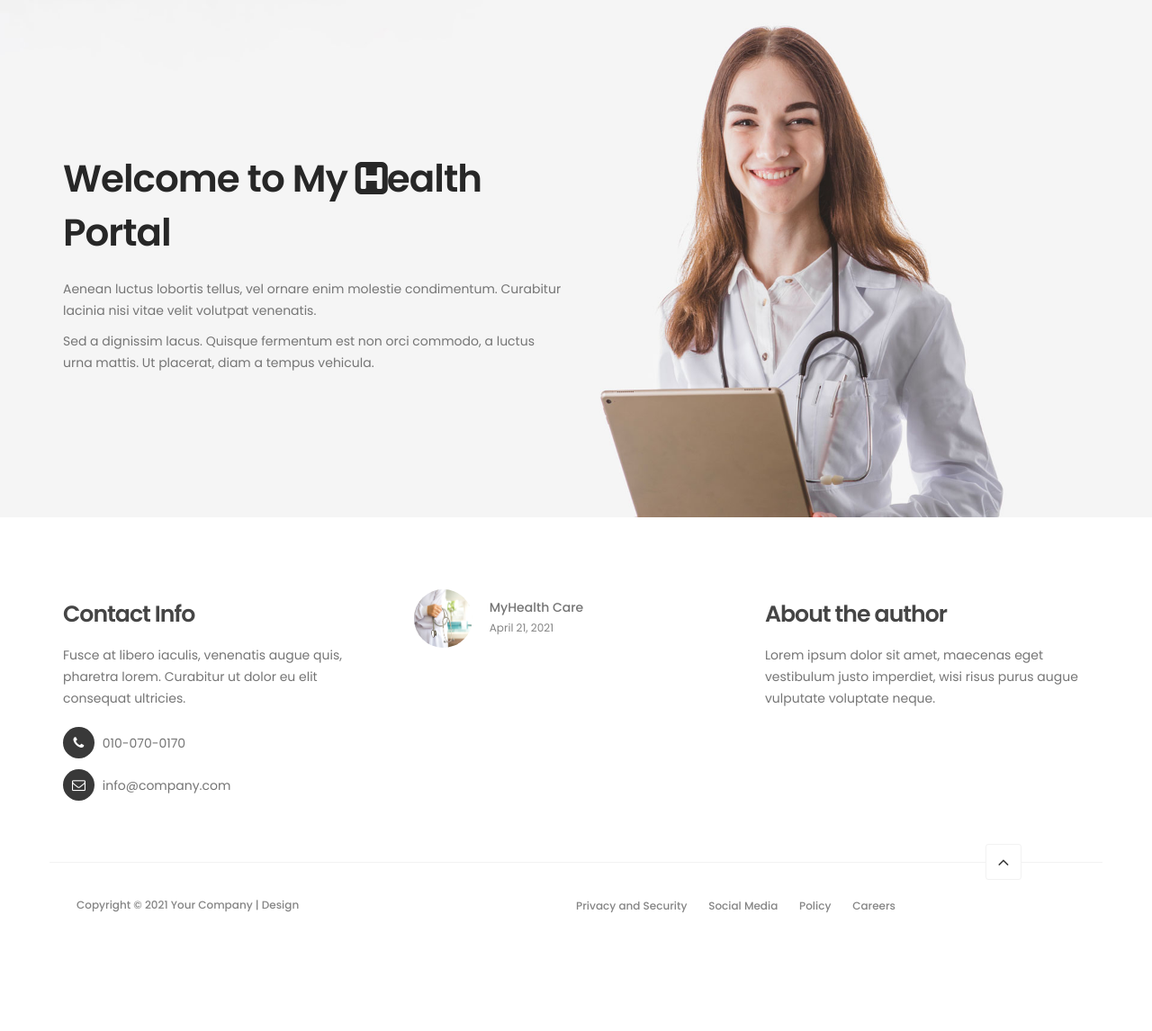
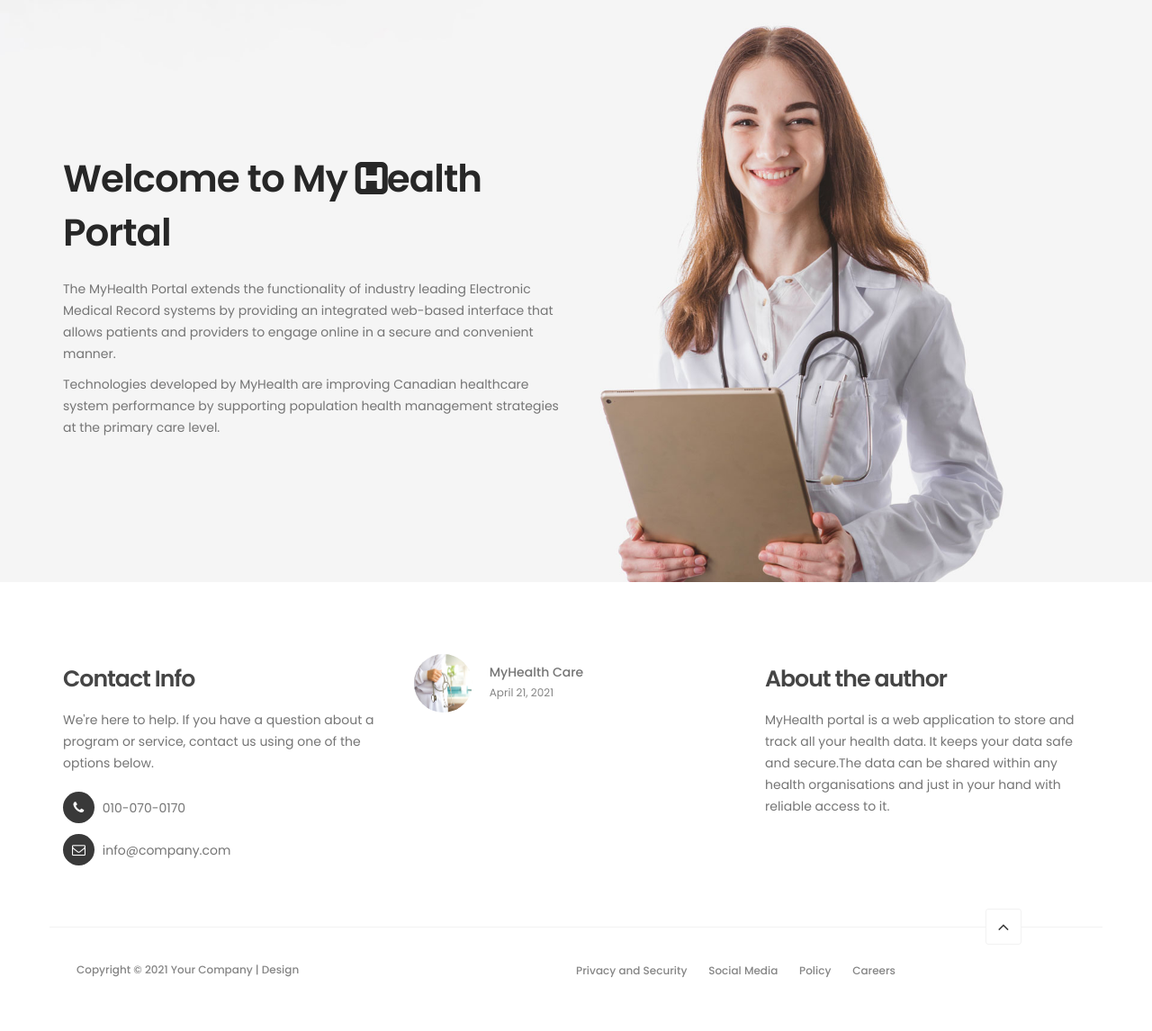
Before and after one commit to divyani11/MyHealth, a Django app: page / in a window 1280 px wide. Shown: the part 766-1912 px from the top of the page at 90% size. Before the commit the page ends 1781 px from the top, so only its background shows below. Run offline with Django 3.2, Linux system fonts and the light colour scheme; some libraries are stand-ins or nearby versions.

Commit message:
initial commit

```diff
--- a/HealthRecord/templates/Home.html
+++ b/HealthRecord/templates/Home.html
@@ -79,9 +79,9 @@
                <!-- MENU LINKS -->
                <div class="collapse navbar-collapse">
                     <ul class="nav navbar-nav navbar-right">
-                         <li><a href="#top" class="smoothScroll">Home</a></li>
+                         <li><a href="\" class="smoothScroll">Home</a></li>
                          <li><a href="#about" class="smoothScroll">About Us</a></li>
-                         <li><a href="#contact" class="smoothScroll">Contact</a></li>
+                         <li><a href="#" class="smoothScroll">Contact</a></li>
 
                     </ul>
                </div>
@@ -101,7 +101,7 @@
                                         <div class="col-md-offset-1 col-md-10">
                                              <h3>Let's make your life happier</h3>
                                              <h1>Healthy Living</h1>
-                                             <a href="#team" class="section-btn btn btn-default smoothScroll">Track your data</a>
+                                             <a href="login\" class="section-btn btn btn-default smoothScroll">Track your data</a>
                                         </div>
                                    </div>
                               </div>
@@ -133,8 +133,8 @@
                          <div class="about-info">
                               <h2 class="wow fadeInUp" data-wow-delay="0.6s">Welcome to My <i class="fa fa-h-square"></i>ealth Portal</h2>
                               <div class="wow fadeInUp" data-wow-delay="0.8s">
-                                   <p>Aenean luctus lobortis tellus, vel ornare enim molestie condimentum. Curabitur lacinia nisi vitae velit volutpat venenatis.</p>
-                                   <p>Sed a dignissim lacus. Quisque fermentum est non orci commodo, a luctus urna mattis. Ut placerat, diam a tempus vehicula.</p>
+                                   <p>The MyHealth Portal extends the functionality of industry leading Electronic Medical Record systems by providing an integrated web-based interface that allows patients and providers to engage online in a secure and convenient manner.</p>
+                                   <p>Technologies developed by MyHealth are improving Canadian healthcare system performance by supporting population health management strategies at the primary care level.</p>
                               </div>
 
                          </div>
@@ -157,7 +157,7 @@
                     <div class="col-md-4 col-sm-4">
                          <div class="footer-thumb">
                               <h4 class="wow fadeInUp" data-wow-delay="0.4s">Contact Info</h4>
-                              <p>Fusce at libero iaculis, venenatis augue quis, pharetra lorem. Curabitur ut dolor eu elit consequat ultricies.</p>
+                              <p>We're here to help. If you have a question about a program or service, contact us using one of the options below.</p>
 
                               <div class="contact-info">
                                    <p><i class="fa fa-phone"></i> 010-070-0170</p>
@@ -187,7 +187,8 @@
                          <div class="footer-thumb">
                               <div class="news-author">
                                    <h4>About the author</h4>
-                                   <p>Lorem ipsum dolor sit amet, maecenas eget vestibulum justo imperdiet, wisi risus purus augue vulputate voluptate neque.</p>
+                                   <p>
+                                        MyHealth portal is a web application to store and track all your health data. It keeps your data safe and secure.The data can be shared within any health organisations and just in your hand with reliable access to it.</p>
                               </div>
 
 
--- a/HealthRecord/templates/ThankYou_Registration.html
+++ b/HealthRecord/templates/ThankYou_Registration.html
@@ -141,7 +141,7 @@
                     <div class="col-md-4 col-sm-4">
                          <div class="footer-thumb">
                               <h4 class="wow fadeInUp" data-wow-delay="0.4s">Contact Info</h4>
-                              <p>Fusce at libero iaculis, venenatis augue quis, pharetra lorem. Curabitur ut dolor eu elit consequat ultricies.</p>
+                              <p>We're here to help. If you have a question about a program or service, contact us using one of the options below.</p>
 
                               <div class="contact-info">
                                    <p><i class="fa fa-phone"></i> 010-070-0170</p>
@@ -171,7 +171,8 @@
                          <div class="footer-thumb">
                               <div class="news-author">
                                    <h4>About the author</h4>
-                                   <p>Lorem ipsum dolor sit amet, maecenas eget vestibulum justo imperdiet, wisi risus purus augue vulputate voluptate neque.</p>
+                                   <p>
+                                        MyHealth portal is a web application to store and track all your health data. It keeps your data safe and secure.The data can be shared within any health organisations and just in your hand with reliable access to it.</p>
                               </div>
 
 
--- a/HealthRecord/views.py
+++ b/HealthRecord/views.py
@@ -4,7 +4,11 @@ from django.views import View
 from django.template.response import SimpleTemplateResponse
 from datetime import date, datetime
 from .models import UserDetails
+from django.contrib.auth.views  import LoginView
 from django.views.decorators.csrf import csrf_protect,csrf_exempt
+from django.views.generic.edit import FormView
+from django.views.generic.base import TemplateView
+from django.contrib.auth.forms import UserCreationForm, AuthenticationForm
 
 # Create your views here.
 
@@ -24,9 +28,7 @@ def get_current_time(request):
     response = SimpleTemplateResponse('current_time.html',context)
     return response
 
-def login(request):
-    response = SimpleTemplateResponse('Login.html')
-    return response
+
 
 
 def create_account(request):
@@ -56,3 +58,28 @@ def user_profile(request):
 class HealthHome(View):
     def homepage(self, request):
         return HttpResponse('HealthHomePage')
+
+class Login(LoginView):
+
+    template_name = 'Login.html'
+
+    def get_context_data(self, **kwargs):
+        context = super().get_context_data(**kwargs)
+        return context
+
+class SignUpView(FormView):
+    template_name = 'CreateAccount.html'
+    form_class = UserCreationForm
+
+    def get_context_data(self,**kwargs):
+        context = super().get_context_data(**kwargs)
+        context['login_form'] = AuthenticationForm()
+        return context
+
+class HomeView(TemplateView):
+
+    template_name = 'Home.html'
+
+    def get_context_data(self,**kwargs):
+        context = super().get_context_data(**kwargs)
+        return context
--- a/MyHealth/urls.py
+++ b/MyHealth/urls.py
@@ -16,7 +16,7 @@ Including another URLconf
 from django.contrib import admin
 from django.conf import settings
 from django.urls import include, path
-from HealthRecord.views import get_current_time,login, home, HealthHome, create_account, thanks, user_profile
+from HealthRecord.views import get_current_time,Login, home, HealthHome, create_account, thanks, user_profile,SignUpView,HomeView
 from django.conf.urls.static import static
 import API.urls
 
@@ -24,17 +24,28 @@ import API.urls
 urlpatterns = [
 
     path('',home),
+    path('auth/',include('django.contrib.auth.urls')),
     path('api/',include(API.urls)),
     path('HealthRecord/',include('HealthRecord.urls')),
     path('current_time/',get_current_time,name='current_time'),
-    path('login/',login,name='login'),
+    path('login/',Login.as_view(),name='login'),
     path('create_account/',create_account,name='create_account'),
     path('login/create_account/',create_account,name='create_account'),
     path('login/create_account/thanks/',thanks,name='thanks_to_register'),
     path('login/create_account/thanks/HealthRecord/',home),
     path('login/user_profile/',user_profile,name='profile'),
     path('admin/', admin.site.urls),
-    path('home_page/',HealthHome.as_view())
+    path('accounts/profile/',user_profile,name='profile'),
+    path('home_page/',HealthHome.as_view()),
+    path('login/HealthRecord/',home),
+    path('accounts/profile/home/',home),
+    path('login/create_account/thanks/login/',Login.as_view(),name='login'),
+    path('accounts/profile/home/login/',Login.as_view(),name='login'),
+    path('accounts/profile/home/login/home',home),
+    path('accounts/profile/HealthRecord/',home),
+    path('accounts/profile/home/login/create_account/',create_account,name='create_account'),
+    path('accounts/profile/home/login/create_account/login',Login.as_view(),name='login')
+
 ]
 
 urlpatterns += static(settings.STATIC_URL, document_root=settings.STATIC_ROOT)
```
Also changed, not shown: HealthRecord/admin.py (+8 -1 lines), HealthRecord/forms.py (+10 -0 lines), HealthRecord/models.py (+13 -0 lines), HealthRecord/templates/CreateAccount.html (+6 -5 lines), HealthRecord/templates/Login.html (+20 -18 lines), HealthRecord/templates/UserProfile.html (+5 -4 lines), HealthRecord/migrations/0011_userhealthdata.py (added), HealthRecord/migrations/0012_auto_20210421_0316.py (added), db.sqlite3.
